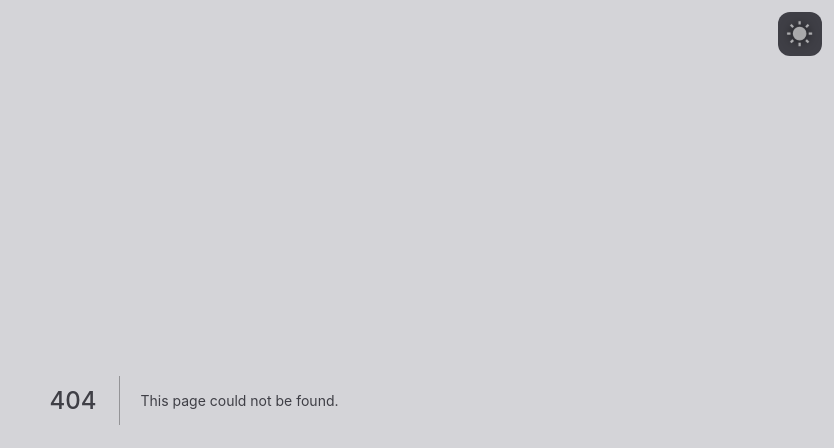
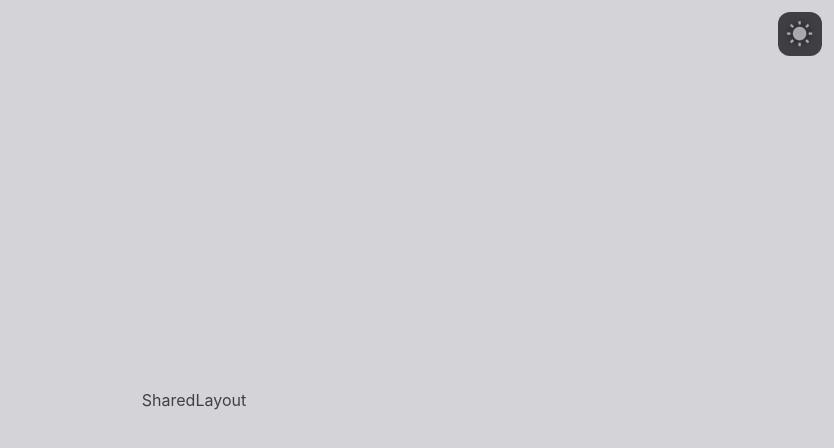
Before and after one commit to sisyphusCoding/anishlab, a Next.js app: page /sharedlayout in a window 1280 px wide. Before the commit this address had no page. Shown: the top 448 px of the page, without its empty margins (446-1280 px from the left). Built offline with nearby package versions, Linux system fonts and the light colour scheme.

Commit message:
fixed some misc

```diff
--- a/pages/carouselsnap/index.tsx
+++ b/pages/carouselsnap/index.tsx
@@ -18,6 +18,12 @@ const Carouselsnap: FC = () => {
   if (typeof window !== "undefined") {
     const cards = document.querySelectorAll(".card");
     const wrapper = document.querySelector(".carousel");
+
+    wrapper?.scrollIntoView({
+      behavior: "smooth",
+      inline: "nearest",
+      block: "end",
+    });
 
     const observer = new IntersectionObserver(
       (entries) => {
@@ -47,7 +53,9 @@ const Carouselsnap: FC = () => {
       dark:drop-shadow-[0_3px_10px_#171717]
       rounded-2xl
       snap-mandatory snap-x
+      scroll-mx-10
       overflow-y-hidden
+      overflow-x-auto
       gap-0
       flex items-center justify-start
       max-w-[100vw]
@@ -63,8 +71,9 @@ const Carouselsnap: FC = () => {
             className={`
   rounded-xl
   overflow-hidden
+    will-change-transform
     snap-center
-
+    snap-always
      md:min-w-[70vmin]
      md:max-w-[70vmin]
      max-w-[90vmin]
--- a/pages/resizepanel.tsx
+++ b/pages/resizepanel.tsx
@@ -25,9 +25,11 @@ const Resize: FC = () => {
         <button
           onClick={() => setExpand(!expand)}
           className="
+        outline-none
         self-start
         transition-all ease duration-300
         hover:grayscale filter
+        focus:grayscale
         rounded-lg
         shadow-xl
         cursor-pointer px-6 py-2 bg-cyan-500 dark:bg-cyan-900 w-fit"
@@ -77,9 +79,9 @@ const ResizePanel = ({ children, id }: Props) => {
       <AnimatePresence initial={false}>
         <motion.div
           key={id}
-          initial={{ opacity: 0, x: "0%" }}
+          initial={{ opacity: 0, x: "50%" }}
           animate={{ opacity: 1, x: 0 }}
-          exit={{ opacity: 0, x: "0%", transition: { duration: duration / 2 } }}
+          exit={{ opacity: 0, x: "-50%", transition: { duration: duration / 2 } }}
         >
           <div ref={ref} className={`${height ? "absolute" : "relative"}`}>
             {children}
@@ -91,5 +93,5 @@ const ResizePanel = ({ children, id }: Props) => {
 };
 
 let desciption =
-  "He was arguably guilty of the crimes with which he was charged, impiety and corrupting the youth, because he did reject the city’s gods and he did inspire disrespect for authority among his youthful followers (though that was not his intention). He was accordingly ";
+  "He was arguably guilty of the crimes with which he was charged, impiety and corrupting the youth, because he did reject the city’s gods and he did inspire disrespect for authority among his youthful followers (though that was not his intention).He was accordingly convicted and sentenced to death by poison. ";
 export default Resize;
--- /dev/null
+++ b/pages/sharedlayout/index.tsx
@@ -0,0 +1,17 @@
+import {FC} from 'react'
+
+
+
+const SharedLayout: FC = () => {
+  return(
+    <main>
+      <div>
+        SharedLayout
+      </div>
+    </main>
+  )
+}
+
+
+
+export default SharedLayout
--- a/styles/globals.css
+++ b/styles/globals.css
@@ -96,11 +96,11 @@ h3{
 }
 
 .card{
-  @apply filter blur-[.5vmin] grayscale opacity-80;
-  transform:perspective(200rem) translate3d(0,0rem,-100rem) ;
+  @apply filter blur-[.3vmin] grayscale opacity-80;
+  transform:perspective(200rem) translate3d(0,0,-150rem) ;
 }
 
 .show{
   @apply filter-none grayscale-0 opacity-100 ;
-  transform:perspective(200rem) translate3d(0,0,5rem) ;
+  transform:perspective(200rem) translate3d(0,0,0) ;
 }
```
